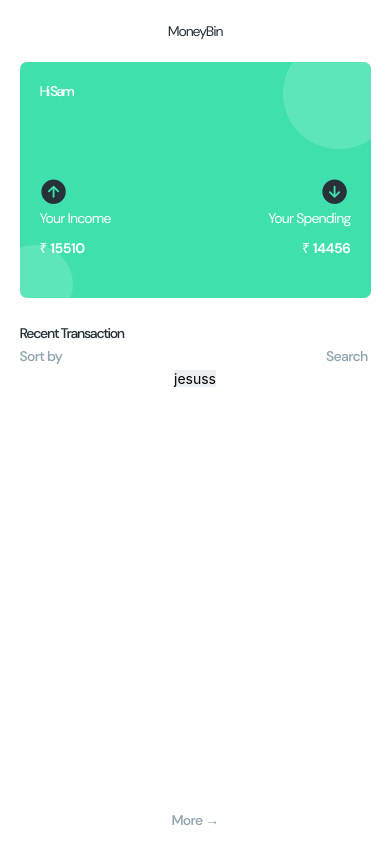
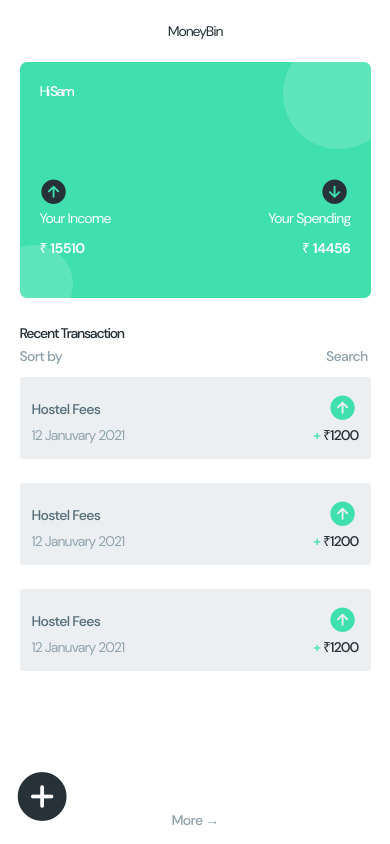
Before and after one commit to donjosemathew/MoneyBin, a React Native app: screen /Home in a window 390 px wide. Built offline with nearby package versions, Linux system fonts and the light colour scheme; what react-native-responsive-fontsize would draw is missing.

Commit message:
All Transactions page

```diff
--- a/App.js
+++ b/App.js
@@ -4,14 +4,7 @@ import { NavigationContainer } from "@react-navigation/native";
 import { createNativeStackNavigator } from "@react-navigation/native-stack";
 import Intro from "./Screens/intro";
 import Home from "./Screens/home";
-
-function HomeScreen() {
-  return (
-    <View style={{ flex: 1, alignItems: "center", justifyContent: "center" }}>
-      <Text>Home Screen</Text>
-    </View>
-  );
-}
+import AllTransactions from "./Screens/alltransactions";
 
 const Stack = createNativeStackNavigator();
 
@@ -33,6 +26,13 @@ function App() {
           }}
           component={Home}
         />
+        <Stack.Screen
+          name="AllTransactions"
+          options={{
+            headerShown: false,
+          }}
+          component={AllTransactions}
+        />
       </Stack.Navigator>
     </NavigationContainer>
   );
--- /dev/null
+++ b/Components/fab.js
@@ -0,0 +1,22 @@
+import { View, Text, StyleSheet, TouchableOpacity } from "react-native";
+import { Icon } from "react-native-elements";
+import React from "react";
+
+const FAB = () => {
+  return (
+    <View style={styles.fab}>
+      <TouchableOpacity>
+        <Icon size={60} name="add-circle" type="ionicon" color="#263238" />
+      </TouchableOpacity>
+    </View>
+  );
+};
+export default FAB;
+
+const styles = StyleSheet.create({
+  fab: {
+    position: "absolute",
+    bottom: 14,
+    left: 14,
+  },
+});
--- a/Components/transactionCard.js
+++ b/Components/transactionCard.js
@@ -1,10 +1,20 @@
 import { View, Text, StyleSheet } from "react-native";
 import React from "react";
-
+import { RFValue } from "react-native-responsive-fontsize";
+import { Icon } from "react-native-elements";
 const TransactionCard = () => {
   return (
     <View style={styles.card}>
-      <Text>jesuss</Text>
+      <View style={styles.cardRow1}>
+        <Text style={styles.cardHead}>Hostel Fees</Text>
+        <Icon size={30} name="arrow-up-circle" type="ionicon" color="#3FE0AE" />
+      </View>
+      <View style={styles.cardRow1}>
+        <Text style={styles.cardText}>12 Januvary 2021</Text>
+        <Text style={styles.cardValue}>
+          <Text style={styles.cardValuePositive}>+</Text> ₹1200
+        </Text>
+      </View>
     </View>
   );
 };
@@ -12,8 +22,45 @@ export default TransactionCard;
 
 const styles = StyleSheet.create({
   card: {
-    marginTop: 5,
-    marginBottom: 5,
+    // width: "100%",
+    marginTop: 12,
+    marginBottom: 12,
     backgroundColor: "#ECEFF1",
+    padding: 12,
+    paddingTop: 15,
+    borderRadius: 3,
+    paddingBottom: 15,
+  },
+  cardHead: {
+    fontFamily: "DMSansMedium",
+    fontSize: RFValue(18),
+    letterSpacing: -0.700001,
+    color: "#546E7A",
+    justifyContent: "flex-end",
+    alignItems: "flex-end",
+  },
+  cardText: {
+    fontFamily: "DMSansRegular",
+    fontSize: RFValue(13),
+    letterSpacing: -0.900001,
+    color: "#90A4AE",
+    justifyContent: "flex-end",
+    alignItems: "flex-end",
+  },
+  cardValue: {
+    fontFamily: "DMSansMedium",
+    fontSize: RFValue(22),
+    letterSpacing: -0.900001,
+    color: "#263238",
+    justifyContent: "flex-end",
+    alignItems: "flex-end",
+  },
+  cardValuePositive: {
+    color: "#3FE0AE",
+  },
+  cardRow1: {
+    flexDirection: "row",
+    justifyContent: "space-between",
+    alignItems: "center",
   },
 });
--- /dev/null
+++ b/Screens/alltransactions.js
@@ -0,0 +1,145 @@
+import { useFonts } from "expo-font";
+import {
+  Text,
+  TouchableOpacity,
+  ScrollView,
+  View,
+  FlatList,
+  StatusBar,
+  StyleSheet,
+} from "react-native";
+import { Icon } from "react-native-elements";
+import React from "react";
+import { RFValue } from "react-native-responsive-fontsize";
+import { Dimensions } from "react-native";
+import TransactionCard from "../Components/transactionCard";
+import FAB from "../Components/fab";
+
+const AllTransactions = ({ navigation }) => {
+  return (
+    <>
+      <View
+        style={{
+          //paddingTop: StatusBar.currentHeight,
+          backgroundColor: "#FFFFFF",
+          flex: 1,
+          justifyContent: "flex-start",
+          alignItems: "center",
+        }}
+      >
+        <StatusBar barStyle="dark-content" backgroundColor="#FFFFFF" />
+        <View style={styles.home}>
+          <Text style={styles.name}>MoneyBin</Text>
+        </View>
+
+        <View style={styles.homeMiddle}>
+          <Text style={styles.HomeSectionHead}>All Transaction</Text>
+          <View style={styles.HomeSectionHeadRow}>
+            <TouchableOpacity>
+              <Text style={styles.HomeSectionSubTxt}>Sort by</Text>
+            </TouchableOpacity>
+            <TouchableOpacity>
+              <Text style={styles.HomeSectionSubTxt}>Search </Text>
+            </TouchableOpacity>
+          </View>
+        </View>
+        <View style={styles.transactions}>
+          <FlatList
+            showsVerticalScrollIndicator={false}
+            scrollEnabled={true}
+            overScrollMode={"never"}
+            contentContainerStyle={{
+              paddingBottom: 15,
+            }}
+            data={[
+              {
+                id: "bd7acbea-c1b1-46c2-aed5-3ad53abb28ba",
+                title: "First Item",
+              },
+              {
+                id: "3ac68afc-c605-48d3-a4f8-fbd91aa97f63",
+                title: "Second Item",
+              },
+              {
+                id: "58694a0f-3da1-471f-bd96-145571e29d72",
+                title: "Third Item",
+              },
+              {
+                id: "5869sds4a0f-3da1-471f-bd96-145571e29d72",
+                title: "Third Item",
+              },
+              {
+                id: "5sdd8694a0f-3da1-471f-bd96-145571e29d72",
+                title: "Third Item",
+              },
+              {
+                id: "58694a0f-3sdssdda1-471f-bd96-145571e29d72",
+                title: "Third Item",
+              },
+            ]}
+            renderItem={() => <TransactionCard />}
+            keyExtractor={(item) => item.id}
+          />
+        </View>
+        <FAB />
+      </View>
+    </>
+  );
+};
+
+const styles = StyleSheet.create({
+  home: {
+    padding: 22,
+
+    flexDirection: "column",
+    justifyContent: "center",
+    width: "100%",
+    flexDirection: "row",
+  },
+  name: {
+    //marginTop: Dimensions.get("window").height / 50,
+    color: "#263238",
+    fontSize: RFValue(29),
+    textAlign: "center",
+    fontFamily: "DMSansRegular",
+    letterSpacing: -1.100001,
+  },
+
+  homeMiddle: {
+    width: "90%",
+    alignItems: "flex-start",
+  },
+  HomeSectionHead: {
+    fontFamily: "DMSansMedium",
+    fontSize: RFValue(18),
+    letterSpacing: -1.300001,
+    color: "#263238",
+  },
+  HomeSectionHeadRow: {
+    flexDirection: "row",
+    justifyContent: "space-between",
+    width: "100%",
+    marginTop: 5,
+    marginBottom: 7,
+  },
+  HomeSectionSubTxt: {
+    fontFamily: "DMSansMedium",
+    fontSize: RFValue(15),
+    letterSpacing: -0.700001,
+    color: "#90A4AE",
+  },
+  HomeBtmTxt: {
+    fontFamily: "DMSansMedium",
+    fontSize: RFValue(14),
+    letterSpacing: -0.700001,
+    color: "#90A4AE",
+    margin: 15,
+  },
+  transactions: {
+    width: "90%",
+    flexDirection: "column",
+    height: "100%",
+    flex: 1,
+  },
+});
+export default AllTransactions;
--- a/Screens/home.js
+++ b/Screens/home.js
@@ -12,8 +12,9 @@ import React from "react";
 import { RFValue } from "react-native-responsive-fontsize";
 import { Dimensions } from "react-native";
 import TransactionCard from "../Components/transactionCard";
+import FAB from "../Components/fab";
 
-const Home = () => {
+const Home = ({ navigation }) => {
   return (
     <>
       <View
@@ -89,10 +90,15 @@ const Home = () => {
         </View>
         <View style={styles.transactions}>
           <TransactionCard />
+          <TransactionCard />
+          <TransactionCard />
         </View>
-        <TouchableOpacity>
+        <TouchableOpacity
+          onPress={() => navigation.navigate("AllTransactions")}
+        >
           <Text style={styles.HomeBtmTxt}>More →</Text>
         </TouchableOpacity>
+        <FAB />
       </View>
     </>
   );
@@ -223,6 +229,8 @@ const styles = StyleSheet.create({
     margin: 15,
   },
   transactions: {
+    width: "90%",
+    flexDirection: "column",
     flex: 1,
   },
 });
```
